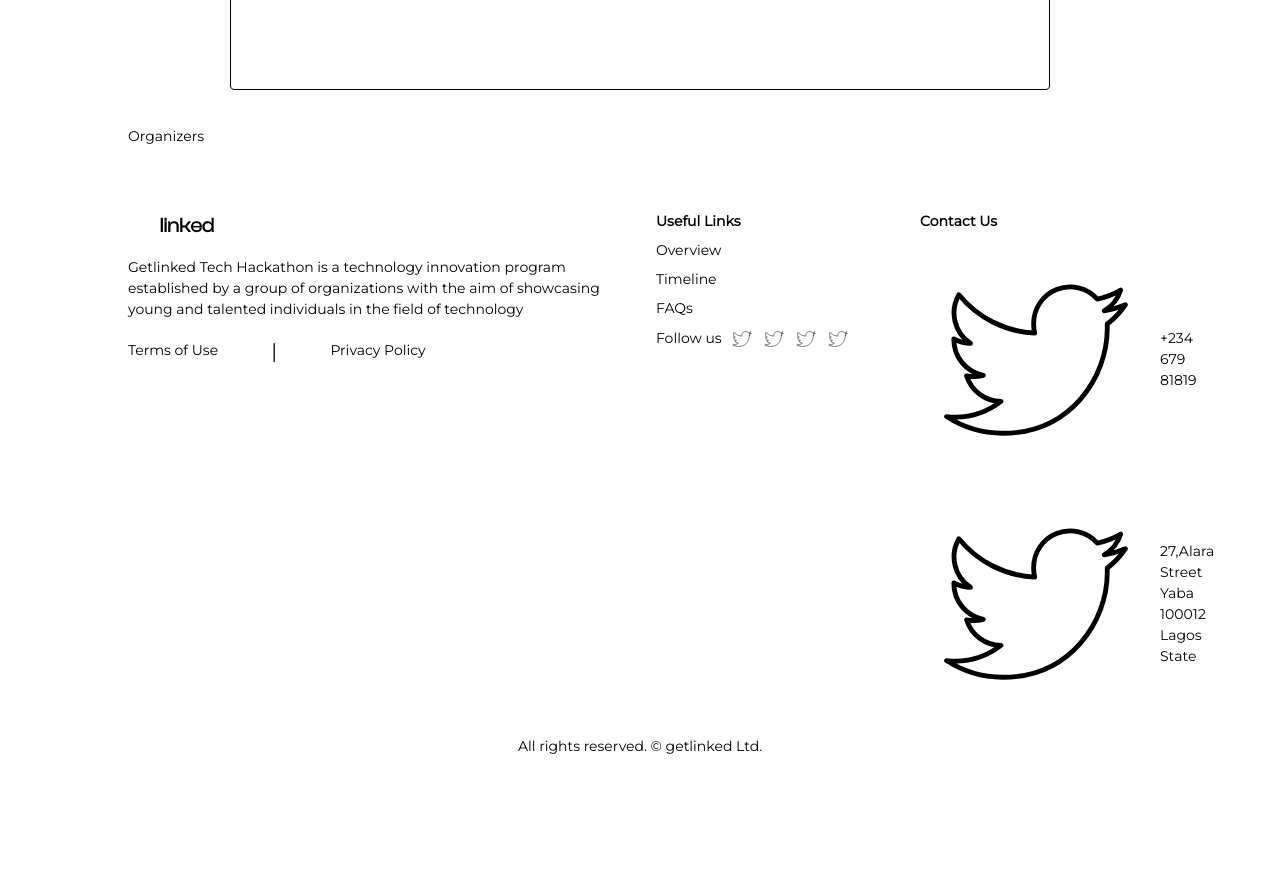
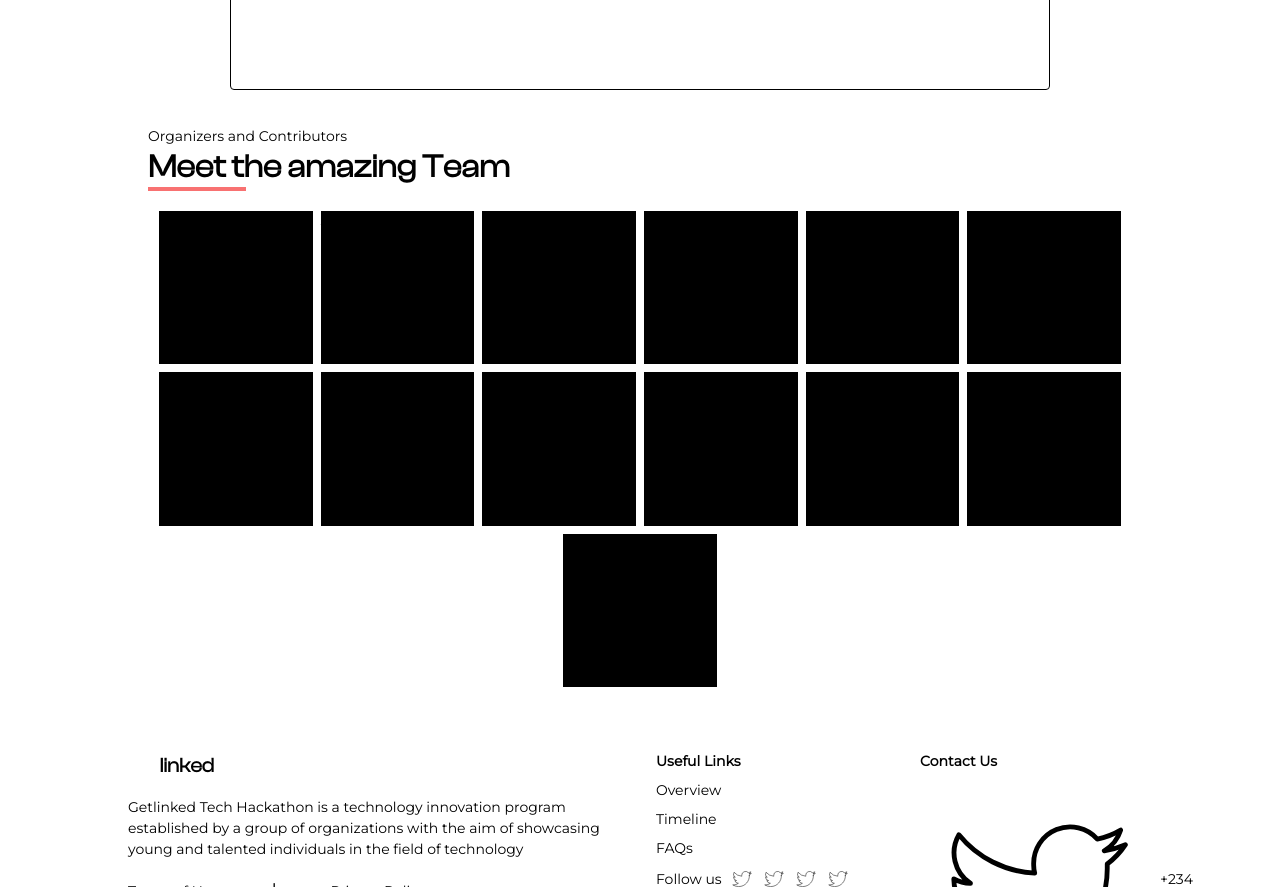
Before and after one commit to t-bello7/azure-nigeria, a React (Vite) app: page / in a window 1280 px wide. Shown: the part 1540-2427 px from the top of the page. Before the commit the page ends 2345 px from the top, so only its background shows below. Built offline with nearby package versions, Linux system fonts and the light colour scheme.

Commit message:
ui: implement organizers section

```diff
--- a/src/2023/assets/data/index.js
+++ b/src/2023/assets/data/index.js
@@ -45,47 +45,60 @@ const keyNoteSpeakers = [
 
 const organizers = [
   {
+    id: uuidv4(),
     name: "David Okeyode",
   },
   {
+    id: uuidv4(),
     name: "Japhlet Nwamu",
   },
   {
+    id: uuidv4(),
     name: "Imoh Etuk",
   },
   {
+    id: uuidv4(),
     name: "Promise Nwachukwu",
   },
   {
+    id: uuidv4(),
     name: "Rapheal Gab-Momoh",
   },
   {
+    id: uuidv4(),
     name: "Joseph Roland",
   },
   {
+    id: uuidv4(),
     name: "Paul Oyemakinwa",
   },
   {
+    id: uuidv4(),
     name: "Oluwaseyi Oluwawumiju",
   },
   {
+    id: uuidv4(),
     name: "David Abu",
     role: "Cloud Advocate Power Bi",
     company: "Microsoft",
   },
   {
+    id: uuidv4(),
     name: "Oluwatosi (Tosin) Anishere",
     role: "Consultant",
   },
   {
+    id: uuidv4(),
     name: "Issa Rukayat Arinola",
     role: "Support Specialist",
   },
   {
+    id: uuidv4(),
     name: "Gbenga Oridupa",
     role: "Tech Consultant",
   },
   {
+    id: uuidv4(),
     name: "Ayodeji Folaring",
     phone_number: "+2348023037488",
   },
--- a/src/2023/components/molecules/SpeakersCard.jsx
+++ b/src/2023/components/molecules/SpeakersCard.jsx
@@ -4,7 +4,7 @@ import twitterIcon from "../../assets/icons/twitter.svg";
 
 function SpeakersCard({ speakerData }) {
   return (
-    <div className="drop-shadow-2xl">
+    <div className="grid justify-items-center drop-shadow-2xl">
       <div className="relative">
         <img
           src={speakerData?.img}
--- a/src/2023/components/section/Organizers.jsx
+++ b/src/2023/components/section/Organizers.jsx
@@ -1,11 +1,22 @@
+import SectionHeader from "../molecules/SectionHeader";
 import { organizers } from "../../assets/data";
 
-const Organizers = () => {
-    return (
-        <div className="container mx-auto max-w-[80%]">
-            Organizers
-        </div>
-    )
+function Organizers() {
+  return (
+    <div className="container mx-auto max-w-[80%]">
+      <SectionHeader
+        heading="Meet the amazing Team"
+        subHeading="Organizers and Contributors "
+      />
+      <div className="flex flex-wrap justify-center gap-2">
+        {organizers.map((item) => (
+          <div key={item.id} className="aspect-square w-[15%] bg-black">
+            {item.img ? <img src={item.img} alt="organizers" /> : item.name}
+          </div>
+        ))}
+      </div>
+    </div>
+  );
 }
 
 export default Organizers;
```
